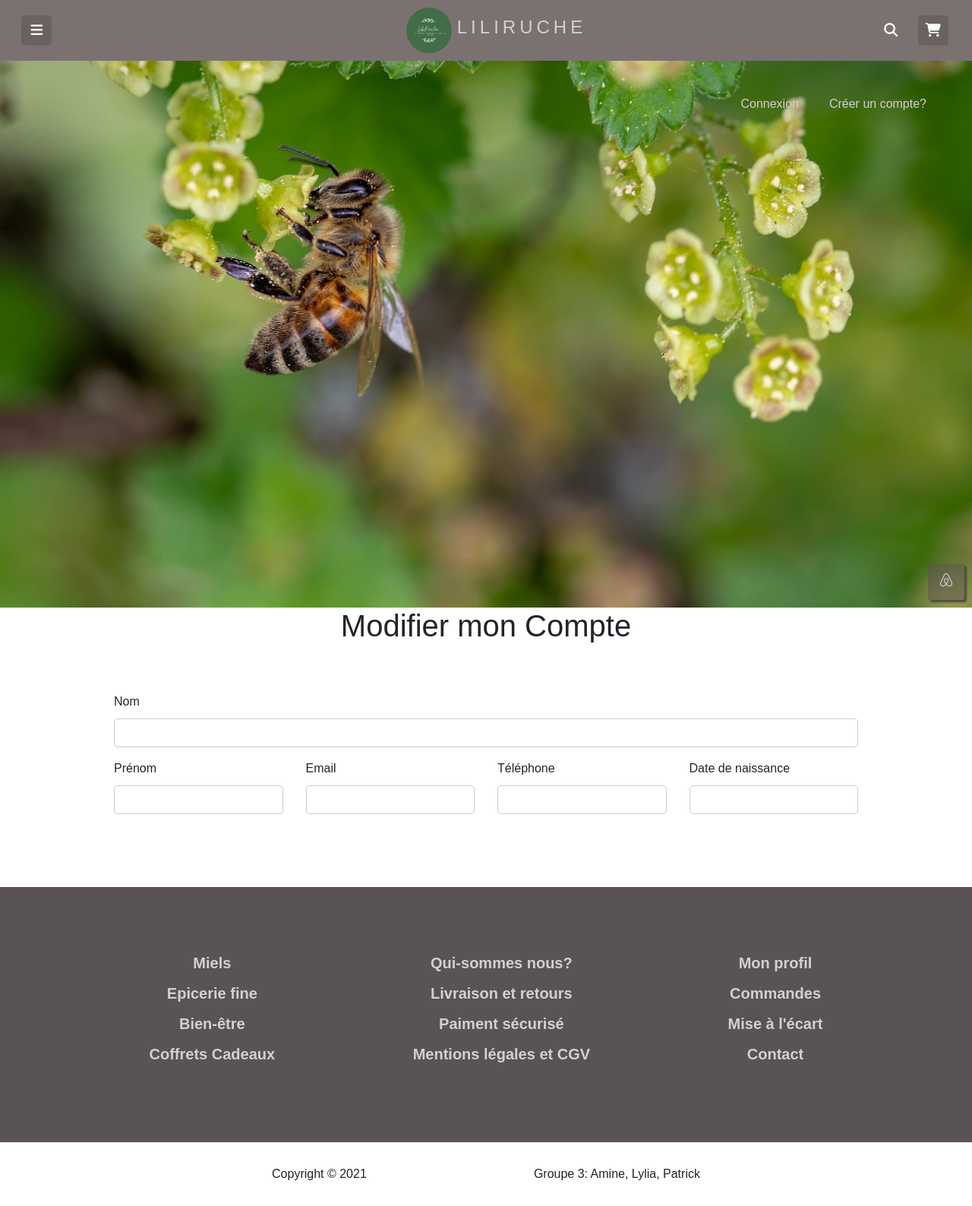
After one commit to dada2902/Liliruche, a Symfony app: template templates/info/modifcompte.html.twig in a window 1280 px wide. The commit adds this page. Shown: the whole page at 76% size. Run offline with Twig, Linux system fonts and the light colour scheme; the template is opened without the code that fills it, so the values that code supplies are empty; form fields are guessed from the names that the template uses; some libraries are stand-ins or nearby versions.

Commit message:
modif-supp-compteclient

```diff
--- /dev/null
+++ b/templates/info/modifcompte.html.twig
@@ -0,0 +1,37 @@
+{% extends 'home.html.twig' %}
+
+{% block title %}Modifier Compte Utilisateur{% endblock %}
+
+ {% block body %}
+
+
+  <h1 style="text-align: center;">Modifier mon Compte</h1>
+
+  <div class="container">
+    {{ form_start(form) }}
+
+       <div class="row mt-4">
+           <div class="col">
+             {{ form_row(form.nom, {label: 'Nom' })}}
+           </div>
+       </div>
+       <div class="row">
+          <div class="col">
+            {{ form_row(form.prenom, {label: 'Prénom' })}}
+          </div>
+          <div class="col">
+            {{ form_row(form.email, {label: 'Email' }) }}
+          </div>
+          <div class="col">
+            {{ form_row(form.telephone, {label: 'Téléphone' }) }}
+          </div>
+           <div class="col">
+            {{ form_row(form.datedenaissance, {label: 'Date de naissance' }) }}
+
+          </div>
+
+       </div>
+{{ form_end(form) }}
+</div>
+
+ {% endblock %}
```
Also changed, not shown: src/Controller/HomeController.php (+45 -1 lines), src/Form/UserType.php (added, +33 -0 lines), templates/info/affichagecompte.html.twig (+7 -6 lines), 1 other file.
